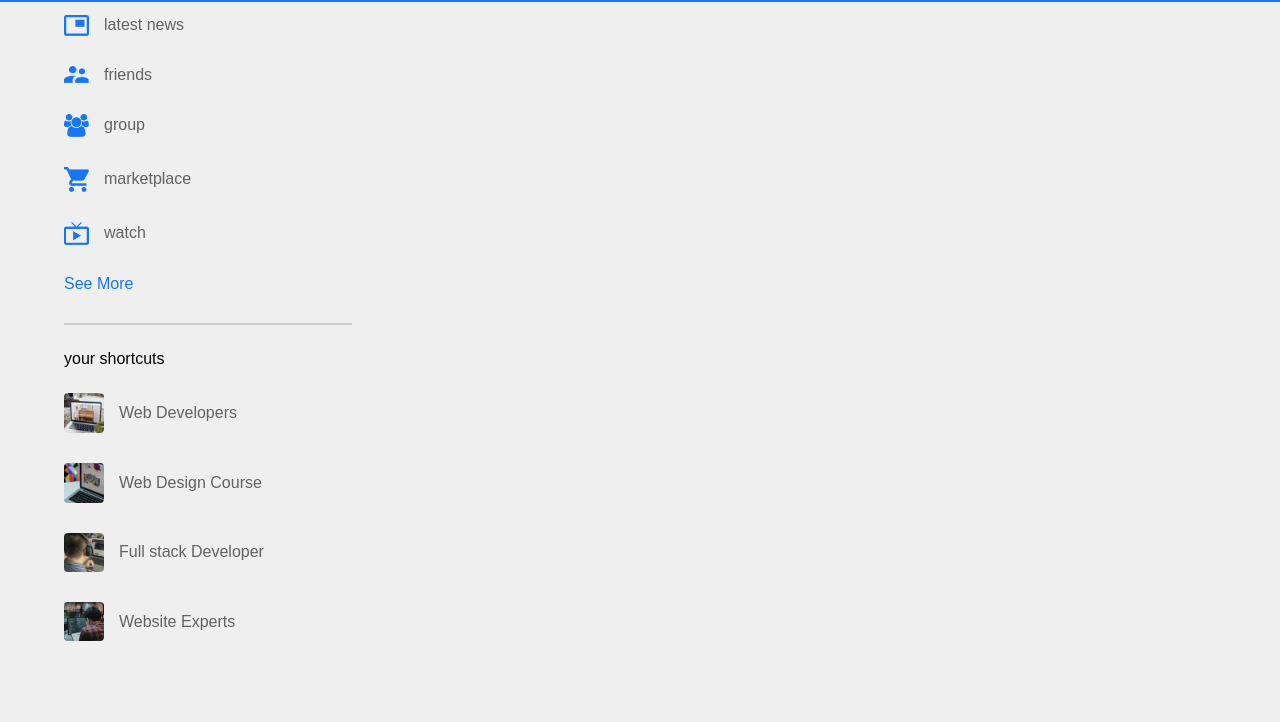
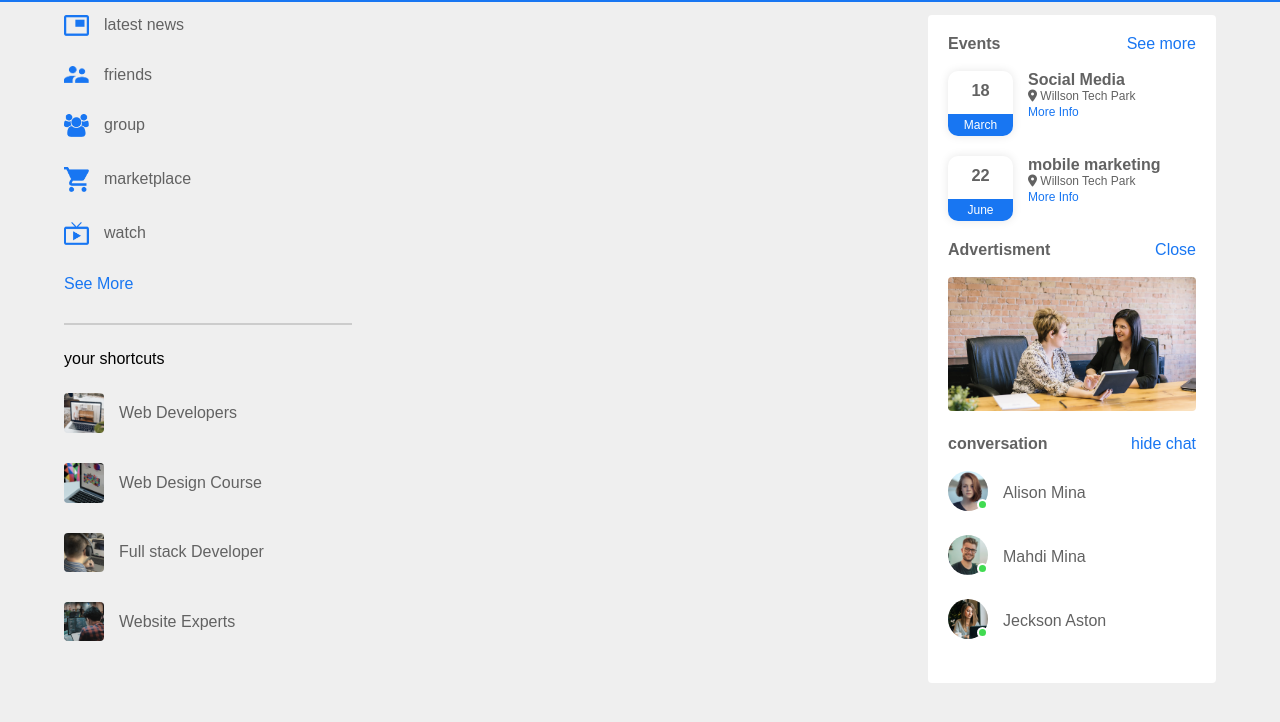
Before and after one commit to mehdirez1i/like_fb_website, a plain HTML site: page index.html in a window 1280 px wide. Shown: the part 52-774 px from the top of the page. Drawn offline with Linux system fonts and the light colour scheme.

Commit message:
add right sidebar

```diff
--- a/index.html
+++ b/index.html
@@ -5,6 +5,7 @@
     <meta name="viewport" content="width=device-width, initial-scale=1.0">
     <title>socilbook</title>
     <link rel="stylesheet" href="style.css">
+    <script src="https://kit.fontawesome.com/2c2387b375.js" crossorigin="anonymous"></script>
 </head>
 <body>
     <nav>
@@ -52,8 +53,65 @@
         <!----main content -------->
         <div class="main-content"></div>
         <!----right-sidebar -------->
-        <div class="right-sidebar"></div>
+        <div class="right-sidebar">
+            <div class="sidebar-title">
+                <h4>Events</h4>
+                <a href="#">See more</a>
+            </div>
+            <div class="event">
+                <div class="left-event">
+                    <h3>18</h3>
+                    <span>March</span>
+                </div>
+                <div class="right-event">
+                    <h4>Social Media</h4>
+                    <p><i class="fa-solid fa-location-dot"></i> Willson Tech Park</p>
+                    <a href="#">More Info</a>
+                </div>
+            </div><div class="event">
+                <div class="left-event">
+                    <h3>22</h3>
+                    <span>June</span>
+                </div>
+                <div class="right-event">
+                    <h4>mobile marketing</h4>
+                    <p><i class="fa-solid fa-location-dot"></i> Willson Tech Park</p>
+                    <a href="#">More Info</a>
+                </div>
 
+            </div>
+            <div class="sidebar-title">
+                <h4>Advertisment</h4>
+                <a href="#">Close</a>
+            </div>
+            <img src="images/advertisement.png"  class="sidebar-adv">
+
+            <div class="sidebar-title">
+                <h4>conversation</h4>
+                <a href="#">hide chat</a>
+            </div>
+
+            <div class="online-list">
+                <div class="online">
+                    <img src="images/member-1.png" alt="">
+                </div>
+                <p>Alison Mina</p>
+            </div>
+            <div class="online-list">
+                <div class="online">
+                    <img src="images/member-2.png" alt="">
+                </div>
+                <p>Mahdi Mina</p>
+            </div>
+            <div class="online-list">
+                <div class="online">
+                    <img src="images/member-3.png" alt="">
+                </div>
+                <p>Jeckson Aston</p>
+            </div>
+
+
+        </div>
     </div>
     <script src="script.js"></script>
 
--- a/style.css
+++ b/style.css
@@ -93,11 +93,14 @@ nav{
 }
 
 .right-sidebar{
-    background: #cbdffa;
+    background: #fff;
     flex-basis: 25%;
     position: static;
     top: 70px;
     align-self: flex-start;
+    padding: 20px;
+    border-radius: 4px;
+    color: #626262;
 
 }
 
@@ -137,3 +140,84 @@ nav{
     margin: 25px 0;
 
 }
+.sidebar-title{
+    display: flex;
+    align-items: center;
+    justify-content: space-between;
+    margin-bottom: 18px;
+}
+
+.right-sidebar h4{
+    font-weight: 600;
+    font-size: 16px;
+}
+.sidebar-title a{
+    text-decoration: none;
+    color:#1876f2;
+
+}
+
+.event{
+    display: flex;
+    font-size: 14px;
+    margin-bottom: 20px;
+}
+
+.left-event{
+    border-radius: 10px;
+    height: 65px;
+    width: 65px;
+    margin-right: 15px;
+    padding-top: 10px;
+    text-align: center;
+    position: relative;
+    overflow: hidden;
+    box-shadow: 0 0 10px rgba(0, 0,0 , 0.1);
+
+}
+.event p{
+    font-size: 12px;
+}
+
+.event a{
+    font-size: 12px;
+    text-decoration: none;
+    color: #1876f2;
+}
+
+.left-event span{
+    position: absolute;
+    bottom: 0;
+    left: 0;
+    width: 100%;
+    background: #1876f2;
+    color: #fff;
+    font-size: 12px;
+    padding: 4px 0;
+
+}
+.sidebar-adv{
+    width: 100%;
+    margin-bottom: 20px;
+    border-radius: 4px;
+}
+.online-list{
+    display: flex;
+    align-items: center;
+    margin-bottom: 20px;
+}
+.online-list .online img{
+    width: 40px;
+    border-radius: 50%;
+
+}
+.online-list .online{
+    width: 40px;
+    border-radius: 50%;
+    margin-right: 15px;
+}
+.online-list .online::after{
+    top: unset;
+    bottom:5px;
+
+}
```
